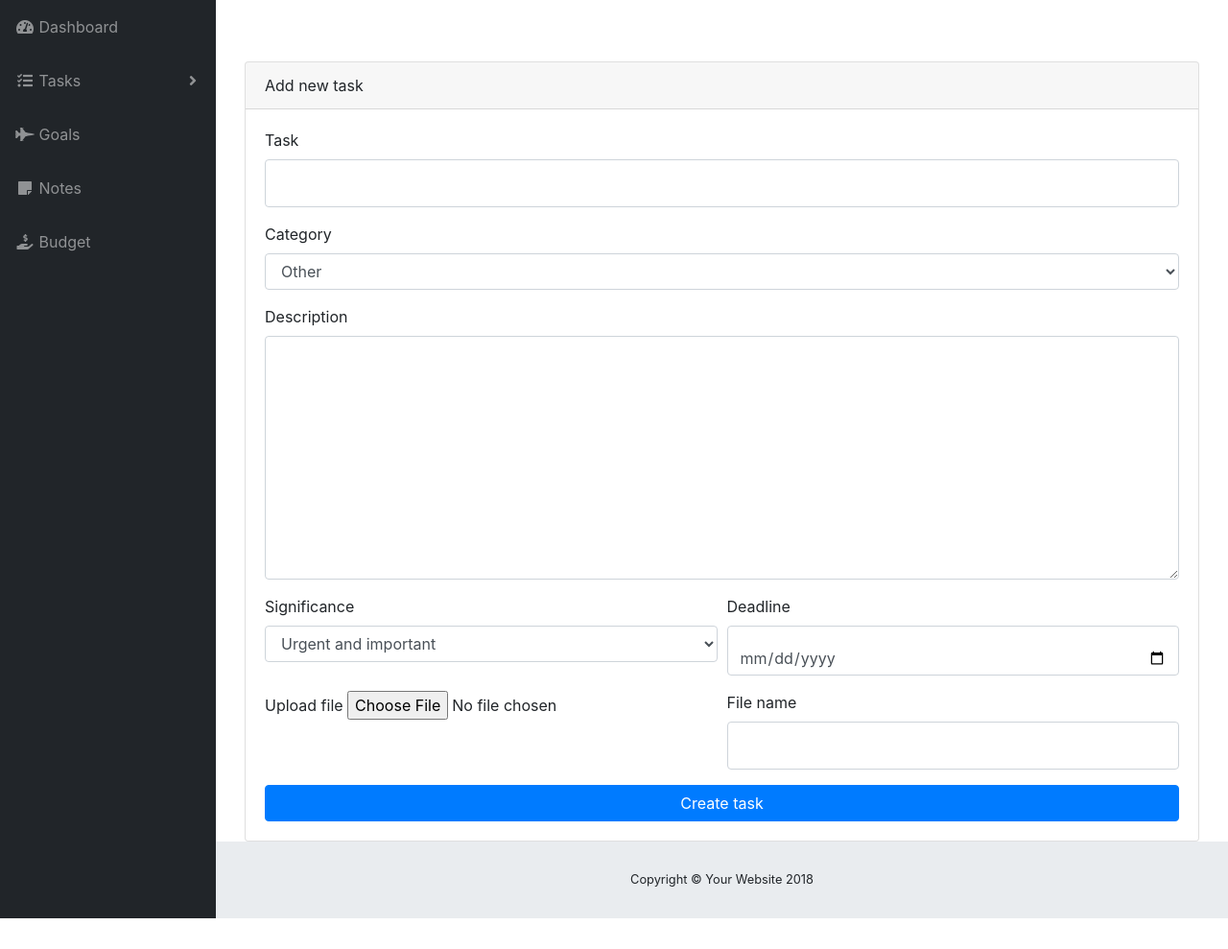
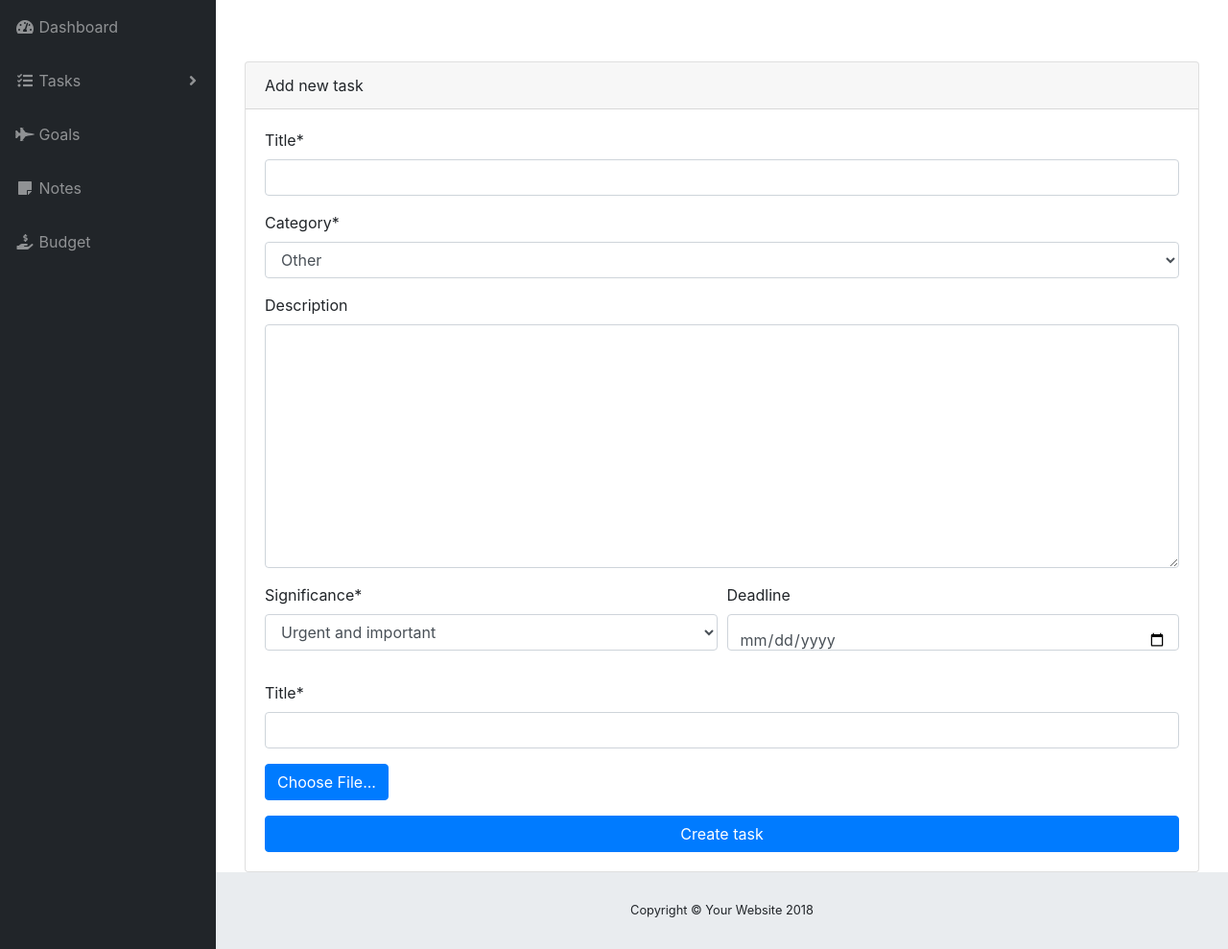
Before and after one commit to anelkasam/assistant_django, a Django app: page /todo/task/add/ in a window 1280 px wide. Shown: the part 56-1045 px from the top of the page at 96% size. Before the commit the page ends 1013 px from the top, so only its background shows below. Run offline with Django 3.2, Linux system fonts and the light colour scheme; the first user in the database is signed in; data comes from the database, SQL or seed files in the repository; some libraries are stand-ins or nearby versions.

Commit message:
Add crispy forms

```diff
--- a/assistant/assistant/settings.py
+++ b/assistant/assistant/settings.py
@@ -36,6 +36,7 @@ INSTALLED_APPS = [
     'django.contrib.messages',
     'django.contrib.staticfiles',
     'coverage',
+    'crispy_forms',
     'widget_tweaks',
     'auth_extension',
     'budget',
@@ -118,6 +119,8 @@ MEDIA_ROOT = os.path.join(BASE_DIR, 'media')
 LOGIN_REDIRECT_URL = '/'
 LOGIN_URL = '/auth/login/'
 
+CRISPY_TEMPLATE_PACK = 'bootstrap4'
+
 try:
     from . dev_settings import *
 except ImportError:
--- a/assistant/auth_extension/templates/profile_page.html
+++ b/assistant/auth_extension/templates/profile_page.html
@@ -1,4 +1,6 @@
 {% extends "base.html" %}
+
+{% load crispy_forms_tags %}
 
 {% block content %}
 <div class="container">
@@ -17,8 +19,8 @@
                 <h3>Edit your pesonal information:</h3>
                 <form action="{% url 'profile_page' %}" method="post" enctype='multipart/form-data'>
                     {% csrf_token %}
-                    {{ user_form.as_p }}
-                    {{ profile_form.as_p }}
+                    {{ user_form|crispy }}
+                    {{ profile_form|crispy}}
                     <button type="submit" class="btn btn-primary btn-block">Save changes</button>
                 </form>
             </td>
--- a/assistant/main/templates/add_task.html
+++ b/assistant/main/templates/add_task.html
@@ -8,53 +9,52 @@
             <div class="card-body">
                 <form action="{% url 'add_task' %}" method="post" enctype='multipart/form-data'>
                     {% csrf_token %}
+                    {#                    {{ task_form|crispy }}#}
+                    {#                    {{ file_form|crispy }}#}
                     <div class="form-group">
-                        <label for="{{ task_form.title.id_for_label }}">Task</label>
                         <div class="form-label-group">
-                            {{ task_form.title|add_class:'form-control' }}
+                            {{ task_form.title|as_crispy_field }}
                         </div>
                     </div>
                     <div class="form-group">
-                        <label for="{{ task_form.category.id_for_label }}">Category</label>
                         <div class="form-label-group">
-                            {{ task_form.category|add_class:'form-control' }}
+                            {{ task_form.category|as_crispy_field }}
                         </div>
                     </div>
                     <div class="form-group">
-                        <label for="{{ task_form.description.id_for_label }}">Description</label>
                         <div class="form-label-group">
-                            {{ task_form.description|add_class:'form-control' }}
+                            {{ task_form.description|as_crispy_field }}
                         </div>
                     </div>
                     <div class="form-group">
                         <div class="form-row">
                             <div class="col-md-6">
-                                <label for="{{ task_form.significance.id_for_label }}">Significance</label>
                                 <div class="form-label-group">
-                                    {{ task_form.significance|add_class:'form-control' }}
+                                    {{ task_form.significance|as_crispy_field }}
                                 </div>
                             </div>
                             <div class="col-md-6">
-                                <label for="{{ task_form.deadline.id_for_label }}">Deadline</label>
                                 <div class="form-label-group">
-                                    {{ task_form.deadline|add_class:'form-control' }}
+                                    {{ task_form.deadline|as_crispy_field }}
                                 </div>
                             </div>
                         </div>
                     </div>
                     <div class="form-group">
-                        <div class="form-row">
-                            <div class="col-md-6">
-                                <label for="{{ file_form.upload.id_for_label }}">Upload file</label>
-                                {{ file_form.upload|add_class:'file-upload ' }}
+                        <div class="form-label-group">
+                                {{ file_form.title|as_crispy_field }}
                             </div>
-
-                            <div class="col-md-6">
-                                <label for="{{ file_form.username.id_for_label }}">File name</label>
-                                <div class="form-label-group">
-                                    {{ file_form.title|add_class:'form-control' }}
-                                </div>
-                            </div>
+                    </div>
+                    <div class="form-group">
+                        <div style="position:relative;">
+                            <a class='btn btn-primary' href='javascript:;'>
+                                Choose File...
+                                <input type="file"
+                                       style='position:absolute;z-index:2;top:0;left:0;filter: alpha(opacity=0);-ms-filter:"progid:DXImageTransform.Microsoft.Alpha(Opacity=0)";opacity:0;background-color:transparent;color:transparent;'
+                                       name="file_source" size="40"
+                                       onchange='$("#upload-file-info").html($(this).val());'>
+                            </a>
+                            &nbsp;
                         </div>
                     </div>
                     <button type="submit" class="btn btn-primary btn-block">Create task</button>
--- a/assistant/main/templates/base.html
+++ b/assistant/main/templates/base.html
@@ -22,6 +22,9 @@
 
     <!-- Page level plugin CSS-->
     <link href="{% static 'vendor/datatables/dataTables.bootstrap4.css' %}" rel="stylesheet">
+
+    <link rel="stylesheet" href="https://stackpath.bootstrapcdn.com/bootstrap/4.1.3/css/bootstrap.min.css"
+          integrity="sha384-MCw98/SFnGE8fJT3GXwEOngsV7Zt27NXFoaoApmYm81iuXoPkFOJwJ8ERdknLPMO" crossorigin="anonymous">
 
     <!-- Custom styles for this template-->
     <link href="{% static 'css/sb-admin.css' %}" rel="stylesheet">
--- a/assistant/requirements.txt
+++ b/assistant/requirements.txt
@@ -6,3 +6,4 @@ psycopg2-binary
 Pillow
 pyjwt
 coverage
+django-crispy-forms
--- a/assistant/todo/forms.py
+++ b/assistant/todo/forms.py
@@ -17,7 +17,8 @@ class DateInput(forms.DateInput):
 
 
 class TaskForm(forms.ModelForm):
-    deadline = forms.DateTimeField(initial=datetime.now().strftime("%d-%m-%Y"), required=False, widget=DateInput())
+    deadline = forms.DateTimeField(initial=datetime.now().strftime("%d-%m-%Y"),
+                                   required=False, widget=DateInput())
 
     class Meta:
         model = Task
```
Also changed, not shown: other parts of assistant/main/templates/add_task.html (+1 -0 lines). Lines whose indentation alone changed are shown as unchanged.
